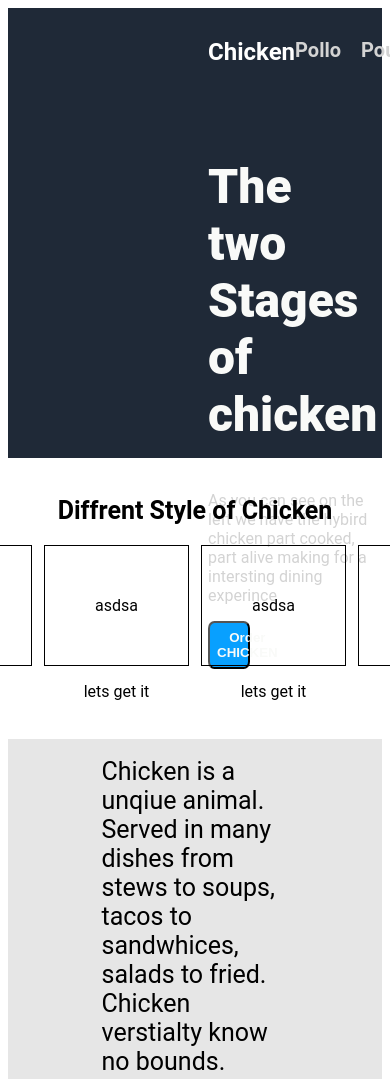
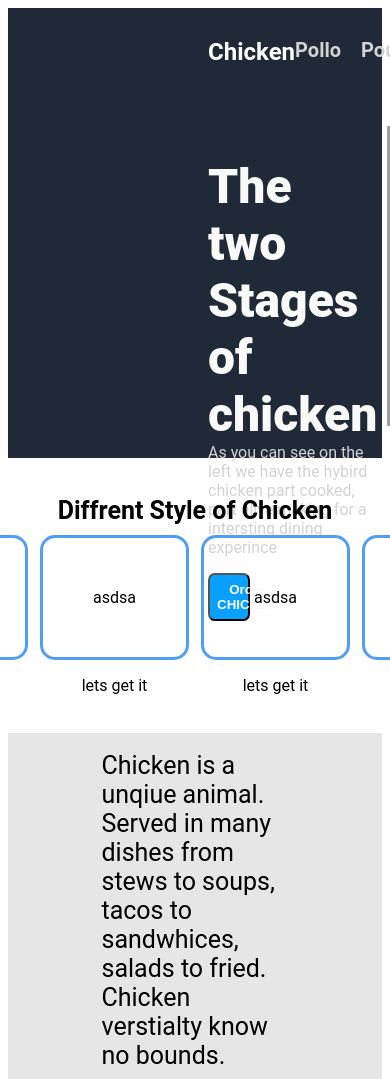
Before and after one commit to SaulJCer/css_prac_proj, a plain HTML site: page index.html in a window 390 px wide. Shown: the top 1079 px of the page. Drawn offline with Linux system fonts and the light colour scheme; grey boxes are pictures that could not be loaded.

Commit message:
Fixed the 1st element in html
Now I need to fix the styling and make it responsive to different sizes

```diff
--- a/style.css
+++ b/style.css
@@ -58,7 +58,7 @@ h1{
 .topPageBox {
     padding-top: 60px;
     display: flex;
-    gap: 20px;
+    gap: 10px;
 }
 
 
@@ -75,6 +75,13 @@ h1{
     width: 25%;
 }
 
+.left-tpb h1 {
+    margin-bottom: 0px;
+}
+
+.left-tpb p {
+    margin-top: 0px;
+}
 .left-tpb {
     padding-left: 200px;
     display: flex;
@@ -104,6 +111,7 @@ h1{
     font-weight: bold;
     display: flex;
     justify-content: center;
+    margin-bottom: 3%;
 }
 .boxes {
     display: flex;
@@ -113,8 +121,9 @@ h1{
 
 .box-img {
     border: solid;
-    border-color: black;
-    border-width: 1px;
+    border-color: rgb(79, 159, 245);
+    border-radius: 15px;
+    border-width: 3px;
     padding: 50px;
 
 }
```
